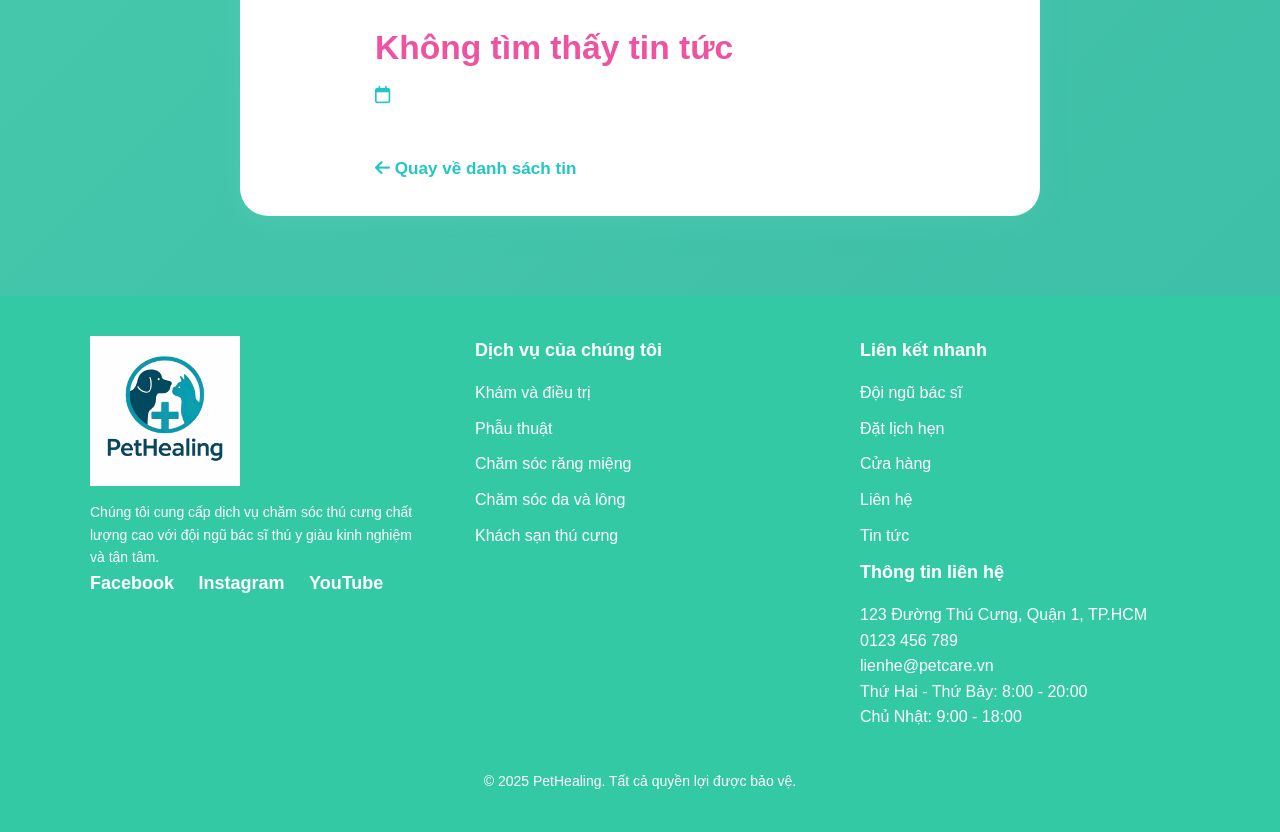
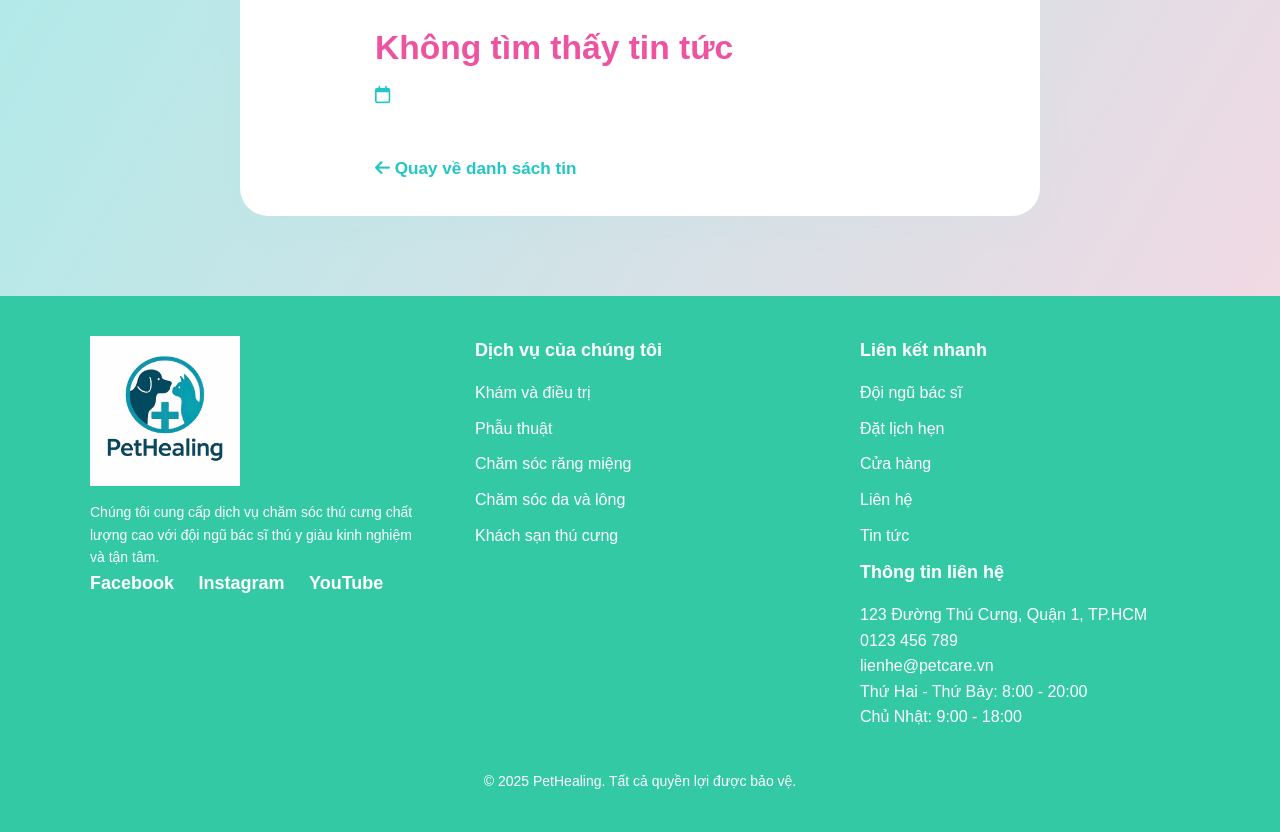
Before and after one commit to tuyenhk05/PetHealing, a PHP site: page /news_detail.php in a window 1280 px wide. Shown: the part 429-1261 px from the top of the page. Run offline with PHP 8.4, Linux system fonts and the light colour scheme; data that the repository does not hold is empty.

Commit message:
Update news_detail.css

```diff
--- a/assets/css/news_detail.css
+++ b/assets/css/news_detail.css
@@ -1,7 +1,5 @@
 body {
-    background: linear-gradient(135deg, #47c9ad 0%, #3bbca5 100%);
-    font-family: 'Poppins', Arial, sans-serif;
-    margin: 0;
+    background: linear-gradient(120deg, #a8edea 0%, #fed6e3 100%);
 }
 .news-detail-main {
     width: 100%;
```
